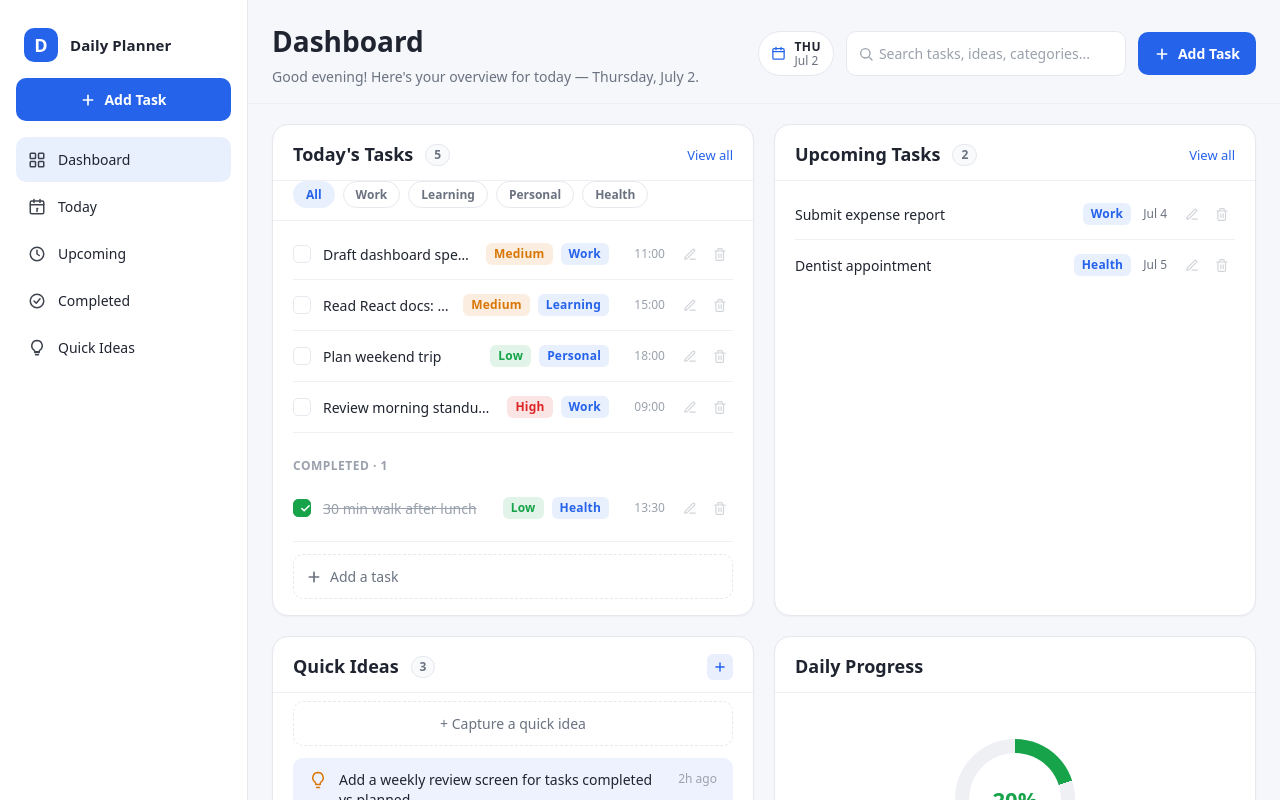
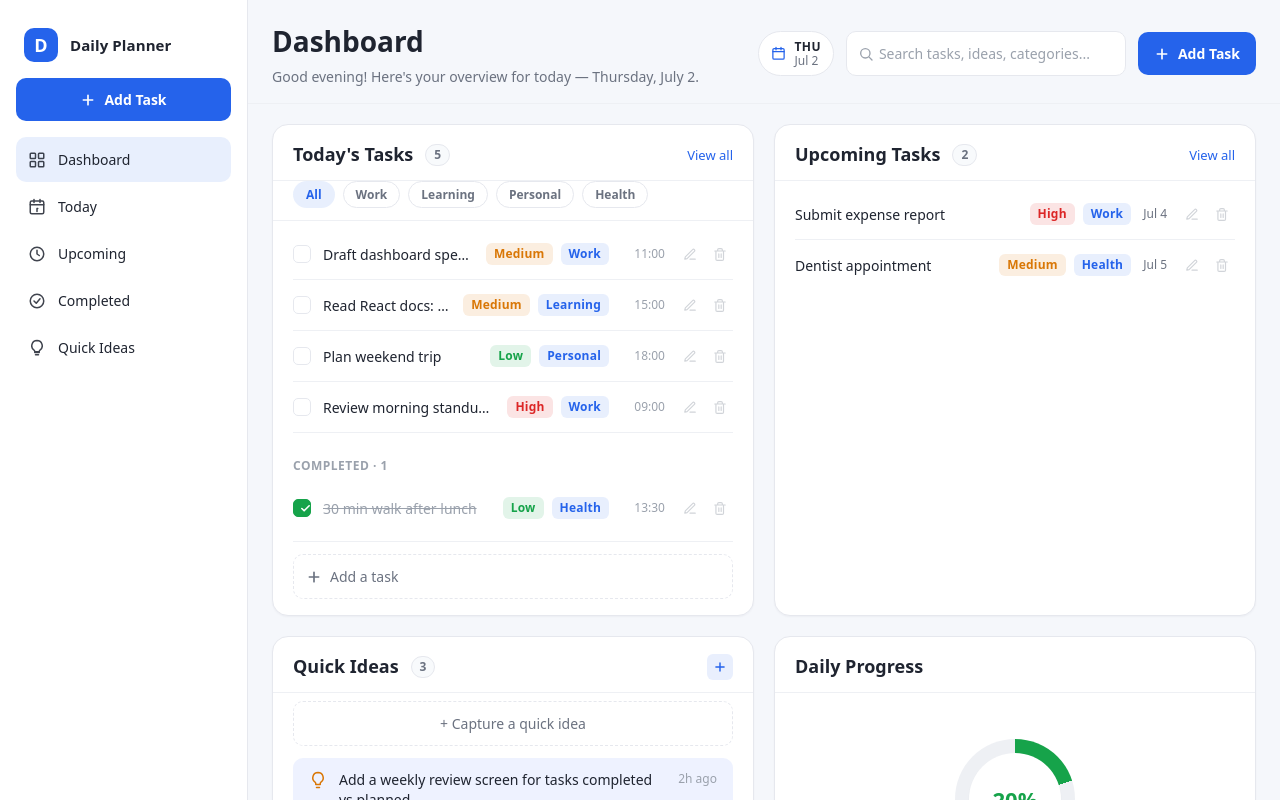
Before and after one commit to MazharulKhan/daily-planner, a React (Vite) app: page / in a window 1280 px wide. Shown: the top 800 px of the page. Built offline with nearby package versions, Linux system fonts and the light colour scheme.

Commit message:
fix: align upcoming task card metadata

```diff
--- a/src/components/UpcomingTasksCard.jsx
+++ b/src/components/UpcomingTasksCard.jsx
@@ -4,6 +4,15 @@ import TaskEditForm from './TaskEditForm';
 import TaskDeleteConfirm from './TaskDeleteConfirm';
 import EmptyState from './EmptyState';
 import { formatDueDate, isUpcoming, sortUpcomingTasks } from '../utils/dateTime';
+
+function priorityClass(priority) {
+  if (!priority) return '';
+  const p = priority.toLowerCase();
+  if (p === 'high') return 'badge--high';
+  if (p === 'medium') return 'badge--medium';
+  if (p === 'low') return 'badge--low';
+  return '';
+}
 
 export default function UpcomingTasksCard({
   tasks,
@@ -98,9 +107,16 @@ function UpcomingTaskRow({ task, onEdit, onDelete, onOpenDetail }) {
       <button type="button" className="task-row__title-btn" aria-label={`Open details for ${task.title}`} onClick={() => onOpenDetail?.(task)}>
         {task.title}
       </button>
-      {task.category && (
+      {(task.priority || task.category) && (
         <div className="task-row__badges">
-          <span className="badge badge--category">{task.category}</span>
+          {task.priority && (
+            <span className={`badge ${priorityClass(task.priority)}`}>
+              {task.priority}
+            </span>
+          )}
+          {task.category && (
+            <span className="badge badge--category">{task.category}</span>
+          )}
         </div>
       )}
       <span className="task-row__due">{formatDueDate(task.dueDate)}</span>
```
